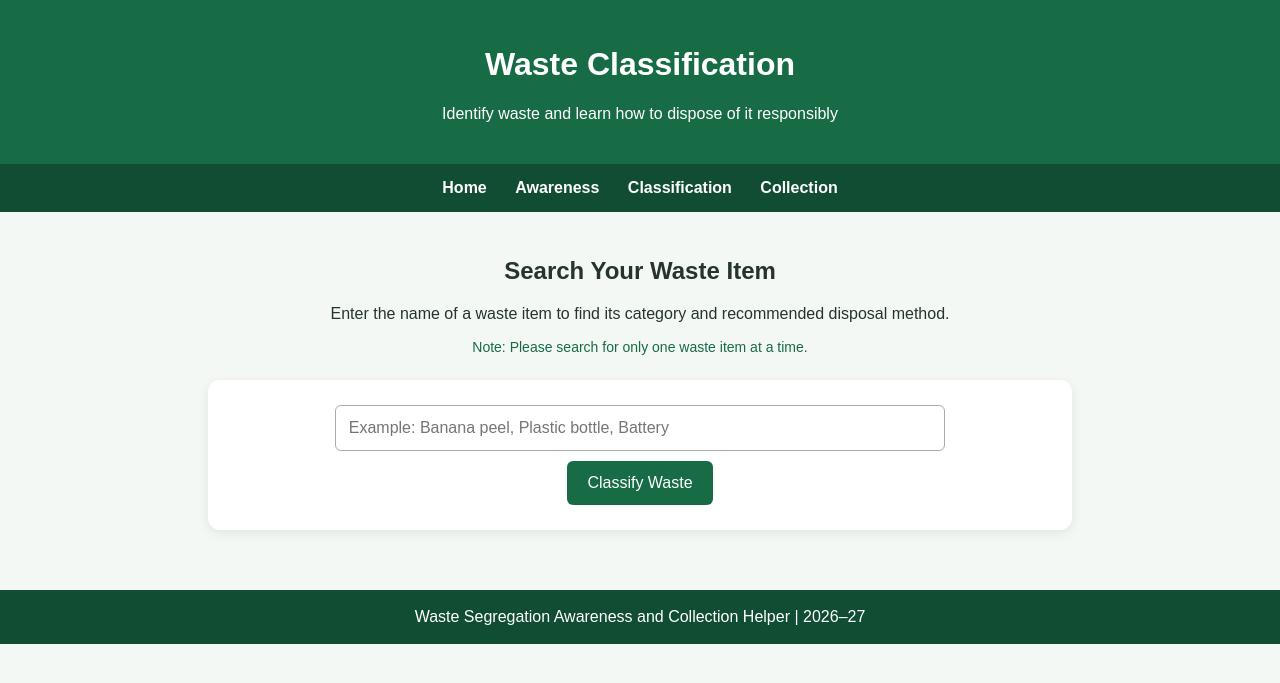
After one commit to Vikram-S-H/Waste-Segregation-Awareness-and-Collection-Helper, a Flask app: page /classification in a window 1280 px wide. The commit adds this page. Shown: the top 683 px of the page. Run offline with Flask 3, Linux system fonts and the light colour scheme.

Commit message:
Completed Phase 3 - Waste Classification Module

```diff
--- a/app.py
+++ b/app.py
@@ -16,5 +16,10 @@ def awareness():
     return render_template("awareness.html")
 
 
+@app.route("/classification")
+def classification():
+    return render_template("classification.html")
+
+
 if __name__ == "__main__":
     app.run(debug=True)
--- /dev/null
+++ b/templates/classification.html
@@ -0,0 +1,244 @@
+
+<!DOCTYPE html>
+<html lang="en">
+<head>
+    <meta charset="UTF-8">
+    <meta name="viewport" content="width=device-width, initial-scale=1.0">
+
+    <title>Waste Classification | Waste Helper</title>
+
+    <style>
+        * {
+            box-sizing: border-box;
+        }
+
+        body {
+            margin: 0;
+            font-family: Arial, sans-serif;
+            background: #f4f8f4;
+            color: #26352b;
+        }
+
+        header {
+            background: #176b45;
+            color: white;
+            padding: 25px;
+            text-align: center;
+        }
+
+        nav {
+            background: #104d32;
+            padding: 15px;
+            text-align: center;
+        }
+
+        nav a {
+            color: white;
+            text-decoration: none;
+            margin: 12px;
+            font-weight: bold;
+        }
+
+        .container {
+            max-width: 900px;
+            margin: auto;
+            padding: 25px 18px;
+        }
+
+        .intro {
+            text-align: center;
+            margin-bottom: 25px;
+        }
+
+        .search-box {
+            background: white;
+            padding: 25px;
+            border-radius: 12px;
+            box-shadow: 0 3px 12px rgba(0,0,0,0.08);
+            text-align: center;
+        }
+
+        input {
+            width: 75%;
+            padding: 13px;
+            border: 1px solid #aaa;
+            border-radius: 6px;
+            font-size: 16px;
+        }
+
+        button {
+            padding: 13px 20px;
+            background: #176b45;
+            color: white;
+            border: none;
+            border-radius: 6px;
+            cursor: pointer;
+            font-size: 16px;
+            margin-top: 10px;
+        }
+
+        button:hover {
+            background: #104d32;
+        }
+
+        .result {
+            display: none;
+            background: white;
+            margin-top: 25px;
+            padding: 25px;
+            border-radius: 12px;
+            box-shadow: 0 3px 12px rgba(0,0,0,0.08);
+        }
+
+        .result h2 {
+            color: #176b45;
+        }
+
+        footer {
+            background: #104d32;
+            color: white;
+            text-align: center;
+            padding: 18px;
+            margin-top: 35px;
+        }
+
+        @media (max-width: 600px) {
+            input {
+                width: 100%;
+            }
+
+            nav a {
+                display: inline-block;
+                margin: 7px;
+            }
+        }
+    </style>
+</head>
+
+<body>
+
+<header>
+    <h1>Waste Classification</h1>
+    <p>Identify waste and learn how to dispose of it responsibly</p>
+</header>
+
+<nav>
+    <a href="/">Home</a>
+    <a href="/awareness">Awareness</a>
+    <a href="/classification">Classification</a>
+    <a href="/collection">Collection</a>
+</nav>
+
+<div class="container">
+
+    <section class="intro">
+        <h2>Search Your Waste Item</h2>
+        <p>
+            Enter the name of a waste item to find its category
+            and recommended disposal method.
+        </p>
+        <p style="color: #176b45; font-size: 14px;">
+        Note: Please search for only one waste item at a time.
+        </p>
+    </section>
+
+    <section class="search-box">
+        <input
+            type="text"
+            id="wasteInput"
+            placeholder="Example: Banana peel, Plastic bottle, Battery"
+        >
+
+        <br>
+
+        <button onclick="classifyWaste()">Classify Waste</button>
+    </section>
+
+    <section class="result" id="result">
+        <h2 id="itemName"></h2>
+        <p><strong>Category:</strong> <span id="category"></span></p>
+        <p><strong>Disposal Instructions:</strong></p>
+        <p id="instructions"></p>
+    </section>
+
+</div>
+
+<footer>
+    Waste Segregation Awareness and Collection Helper | 2026–27
+</footer>
+
+<script>
+    function classifyWaste() {
+        const item = document.getElementById("wasteInput")
+            .value.trim().toLowerCase();
+
+        const wasteData = {
+            "banana peel": {
+                category: "Biodegradable Waste",
+                instructions: "Place in the wet waste or compost bin."
+            },
+            "vegetable waste": {
+                category: "Biodegradable Waste",
+                instructions: "Compost suitable vegetable waste."
+            },
+            "paper": {
+                category: "Recyclable Waste",
+                instructions: "Keep clean and dry, then send for recycling."
+            },
+            "cardboard": {
+                category: "Recyclable Waste",
+                instructions: "Keep dry and place in the recyclable waste stream."
+            },
+            "plastic bottle": {
+                category: "Recyclable Waste",
+                instructions: "Empty and clean it. Follow local plastic recycling guidelines."
+            },
+            "battery": {
+                category: "Hazardous Waste",
+                instructions: "Do not mix with household waste. Give it to an authorised battery collection point."
+            },
+            "paint": {
+                category: "Hazardous Waste",
+                instructions: "Keep in a sealed container and use an authorised hazardous waste collection facility."
+            },
+            "thermocol": {
+                category: "Non-Recyclable Waste",
+                instructions: "Check whether a local facility accepts it. Otherwise follow municipal disposal instructions."
+            }
+        };
+
+        const result = document.getElementById("result");
+
+        if (item === "") {
+            alert("Please enter a waste item.");
+            result.style.display = "none";
+            return;
+        }
+
+        if (wasteData[item]) {
+            document.getElementById("itemName").textContent =
+                item.charAt(0).toUpperCase() + item.slice(1);
+
+            document.getElementById("category").textContent =
+                wasteData[item].category;
+
+            document.getElementById("instructions").textContent =
+                wasteData[item].instructions;
+
+            result.style.display = "block";
+        } else {
+            document.getElementById("itemName").textContent = "Item Not Found";
+
+            document.getElementById("category").textContent =
+                "Not available in our sample database";
+
+            document.getElementById("instructions").textContent =
+                "Please check the item name or consult your local municipal waste guidelines.";
+
+            result.style.display = "block";
+        }
+    }
+</script>
+
+</body>
+</html>
--- a/templates/index.html
+++ b/templates/index.html
@@ -104,8 +104,9 @@
     <nav>
         <a href="/">Home</a>
         <a href="/awareness">Awareness</a>
-        <a href="#classification">Classification</a>
-        <a href="#collection">Collection</a>
+        <a href="/classification">Classification</a>
+        <a href="/collection">Collection</a>
+
     </nav>
 
     <section class="hero">
```
